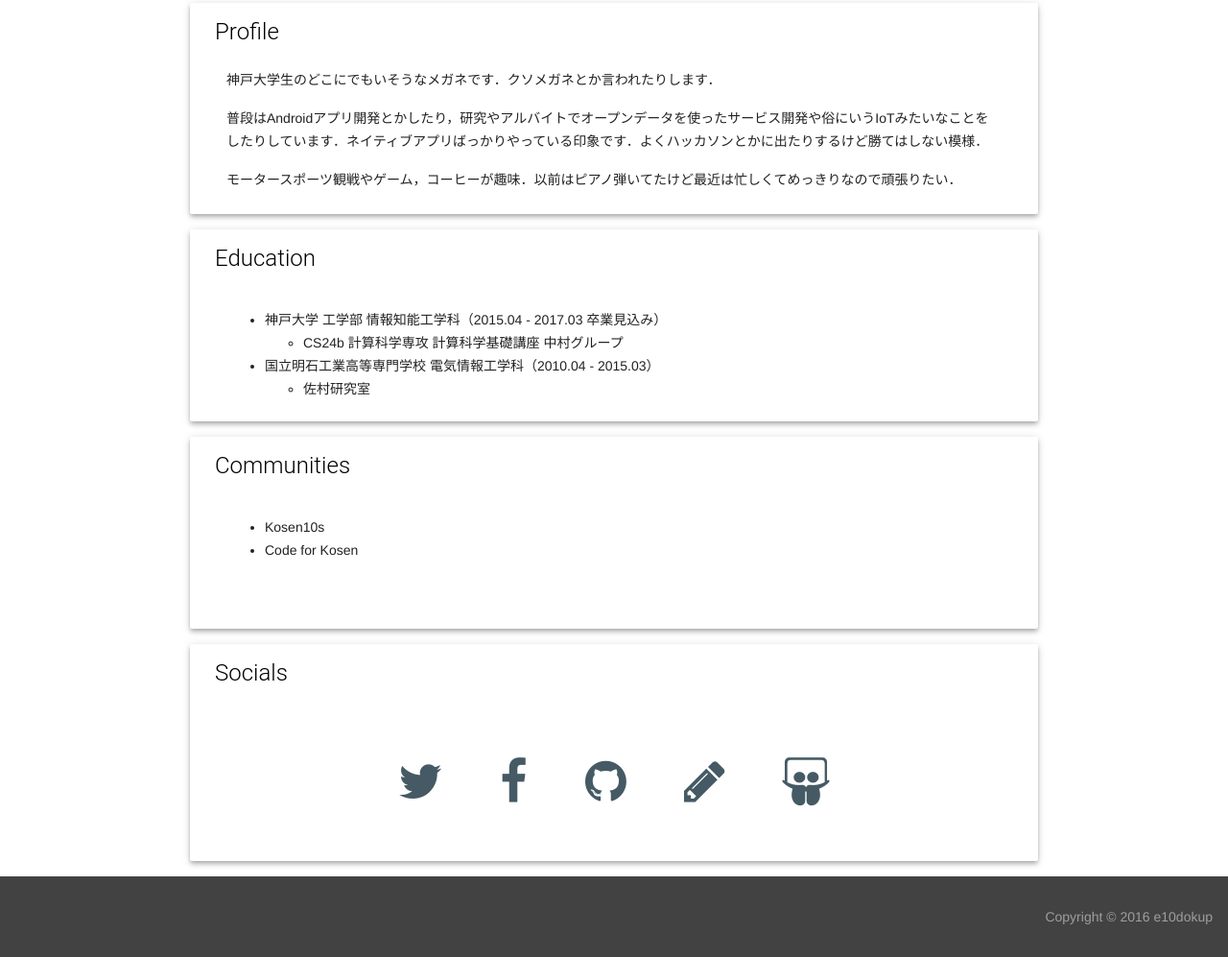
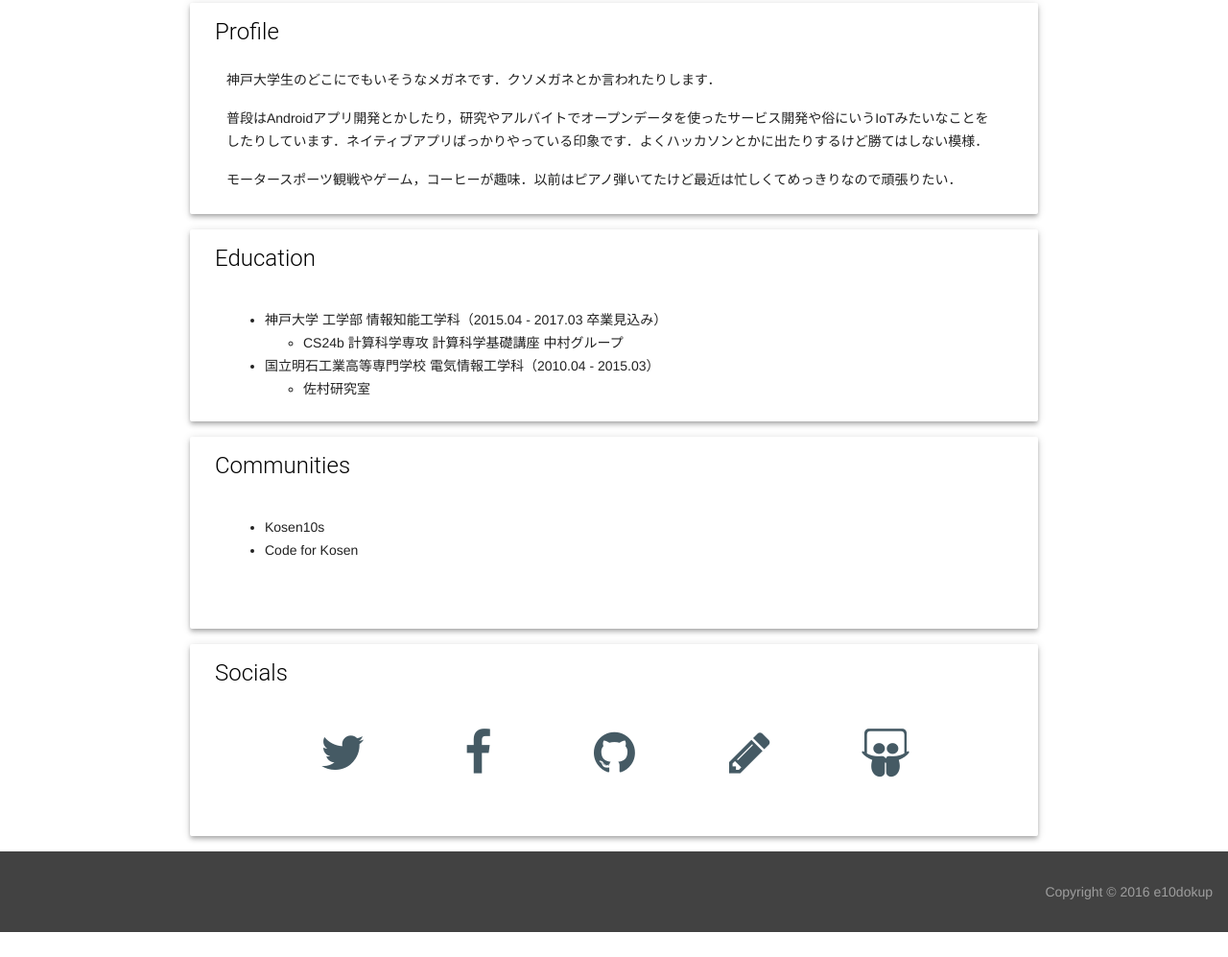
Before and after one commit to e10dokup/dokup-portfolio, a website: page index.html in a window 1280 px wide and 1255 px high. Shown: the part 258-1255 px from the top of the page at 96% size. Drawn offline with nearby package versions, Linux system fonts and the light colour scheme.

Commit message:
Use table with accounts

```diff
--- a/index.html
+++ b/index.html
@@ -91,14 +91,22 @@
                     <div class="mdl-card__title">
                         <h2 class="mdl-card__title-text">Socials</h2>
                     </div>
-                    <div class="mdl-grid">
-                        <ul class="portfolio-icons">
-                            <li><a href="http://twitter.com/e10dokup" target="_blank"><i class="fa fa-twitter portfolio-icon"></i></a></li>
-                            <li><a href="http://facebook.com/e10dokup" target="_blank"><i class="fa fa-facebook portfolio-icon"></i></a></li>
-                            <li><a href="http://github.com/e10dokup" target="_blank"><i class="fa fa-github portfolio-icon"></i></a></li>
-                            <li><a href="http://e10dokup.hateblo.jp/" target="_blank"><i class="fa fa-pencil portfolio-icon"></i></a></li>
-                            <li><a href="http://www.slideshare.net/yoshihirowada5" target="_blank"><i class="fa fa-slideshare portfolio-icon"></i></a></li>
-                        </ul>
+                    <div class="mdl-grid accounts-wrapper">
+                        <div class="account-box">
+                            <a href="http://twitter.com/e10dokup" target="_blank"><i class="fa fa-twitter account-icon"></i></a>
+                        </div>
+                        <div class="account-box">
+                            <a href="http://facebook.com/e10dokup" target="_blank"><i class="fa fa-facebook account-icon"></i></a>
+                        </div>
+                        <div class="account-box">
+                            <a href="http://github.com/e10dokup" target="_blank"><i class="fa fa-github account-icon"></i></a>
+                        </div>
+                        <div class="account-box">
+                            <a href="http://e10dokup.hateblo.jp/" target="_blank"><i class="fa fa-pencil account-icon"></i></a>
+                        </div>
+                        <div class="account-box">
+                            <a href="http://www.slideshare.net/yoshihirowada5" target="_blank"><i class="fa fa-slideshare account-icon"></i></a>
+                        </div>
                     </div>
                 </div>
             </div>
--- a/src/scss/style.scss
+++ b/src/scss/style.scss
@@ -129,22 +129,21 @@ img.article-image {
   width: 100%;
 }
 
-.portfolio-icons {
-  font-size: 50px;
-  padding: 0;
-  display: flex;
-  flex-direction: row;
-  justify-content: center;
-  align-items: baseline;
-  list-style: none;
-
-  a {
-    color: #455A64;
-    padding: 30px;
-  }
+.accounts-wrapper {
+  display: table;
+  width: 80%;
+  margin: 20px auto 0;
+  table-layout: fixed;
 }
 
-.portfolio-icon {
+.account-box {
+  font-size: 50px;
+  display: table-cell;
+  text-align: center;
+}
+
+.account-icon {
+  color: #455A64;
   animation: smallout ease-in-out 0.5s forwards;
   &:hover {
     animation: largeout ease-in-out 0.5s forwards;
```
Also changed, not shown: public/css/style.css.
